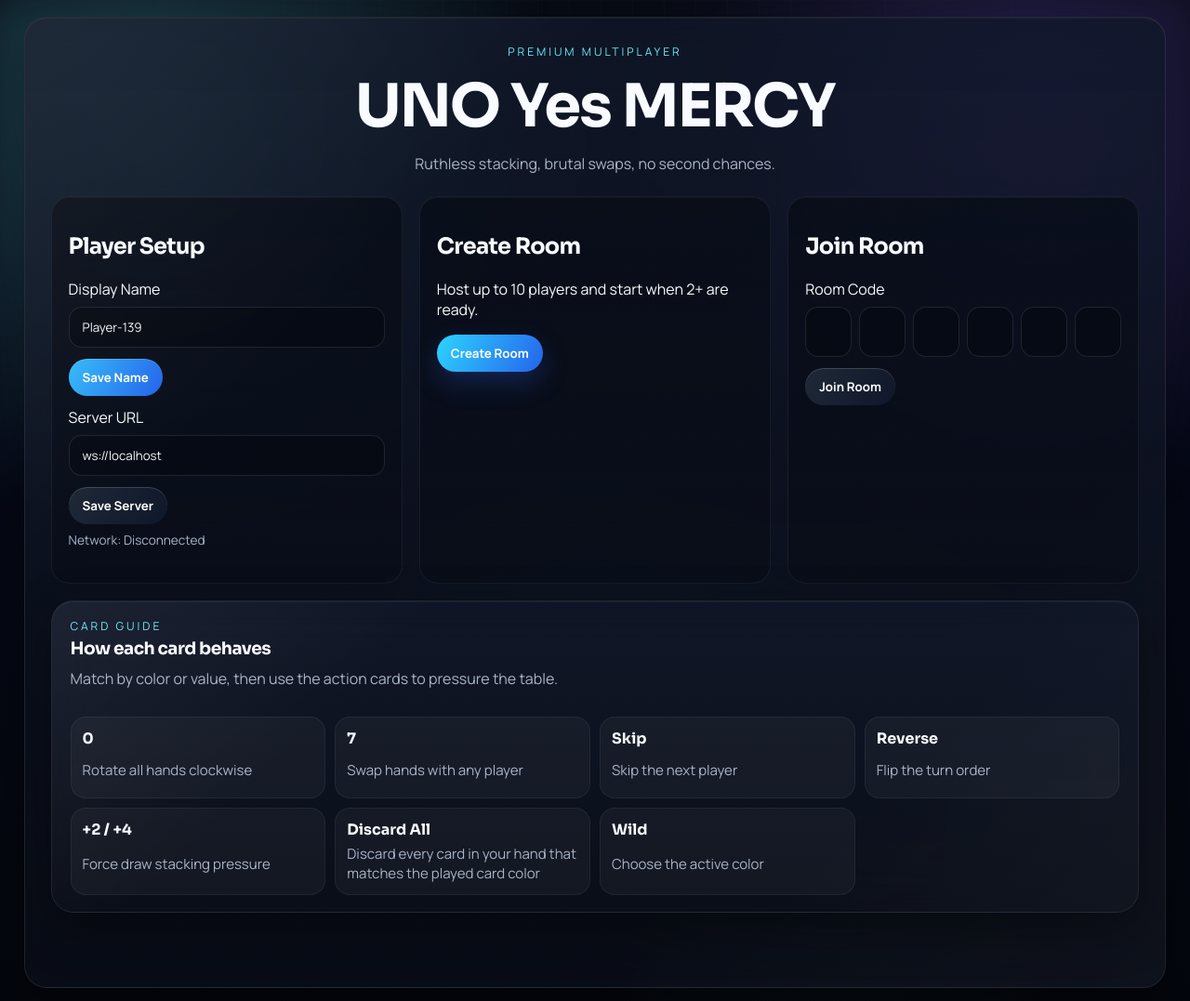
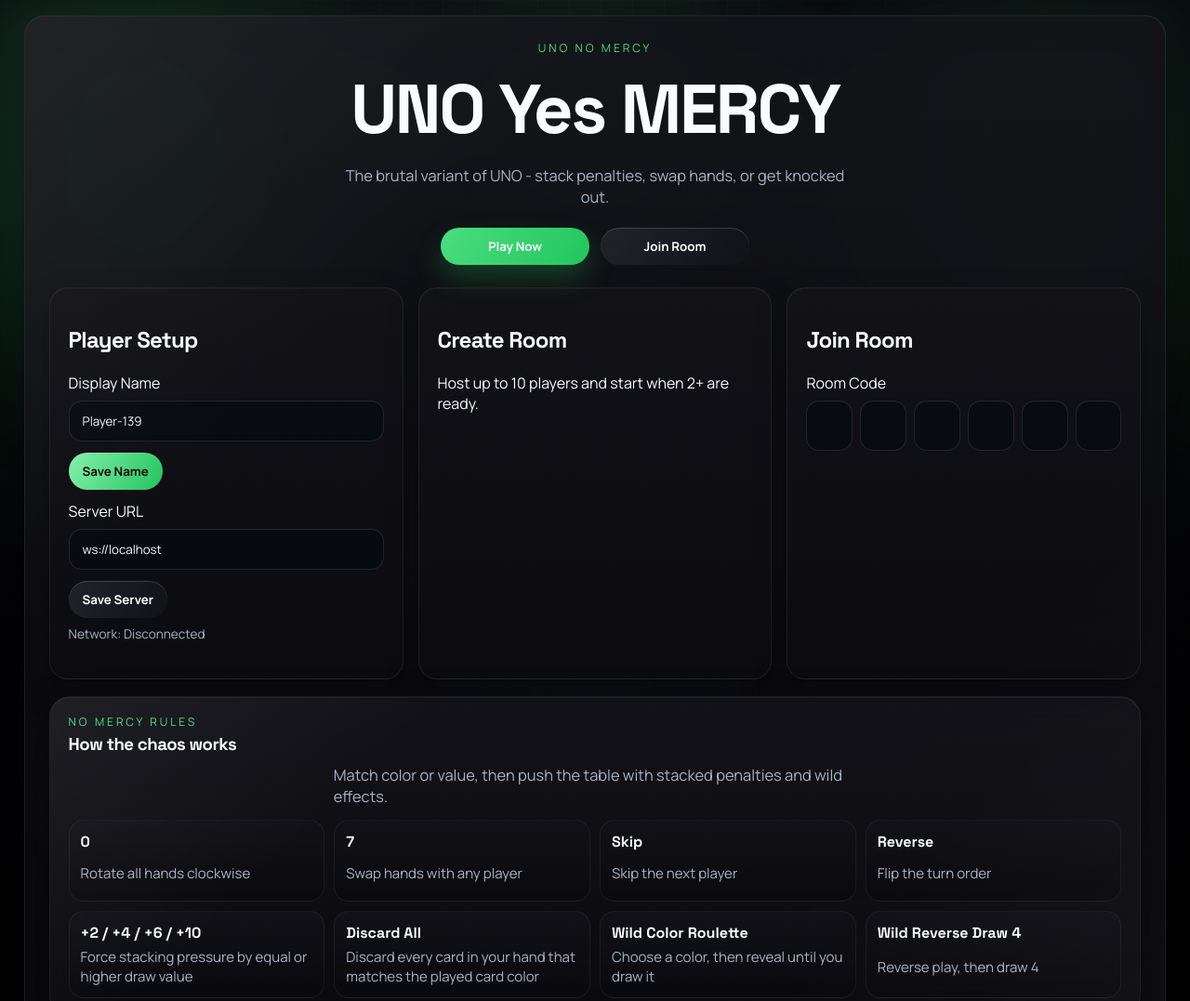
Before and after one commit to dxinschool/Uno-Yes-Mercy, a website: page index.html in a window 1280 px wide. Shown: the top 1077 px of the page at 93% size. Drawn offline with nearby package versions, Linux system fonts and the light colour scheme.

Commit message:
Retheme UI to green

```diff
--- a/index.html
+++ b/index.html
@@ -4,11 +4,11 @@
     <meta charset="UTF-8" />
     <meta name="viewport" content="width=device-width, initial-scale=1.0" />
     <title>UNO Yes Mercy</title>
-    <meta name="theme-color" content="#070b14" />
+    <meta name="theme-color" content="#062014" />
     <link rel="preconnect" href="https://fonts.googleapis.com" />
     <link rel="preconnect" href="https://fonts.gstatic.com" crossorigin />
     <link
-      href="https://fonts.googleapis.com/css2?family=Manrope:wght@400;500;600;700;800&family=Sora:wght@500;600;700;800&family=Russo+One&display=swap"
+      href="https://fonts.googleapis.com/css2?family=Manrope:wght@400;500;600;700;800&family=Space+Grotesk:wght@500;600;700&family=Russo+One&display=swap"
       rel="stylesheet"
     />
     <link rel="stylesheet" href="styles.css" />
@@ -20,9 +20,13 @@
     <main class="app" id="appRoot">
       <section id="lobbyView" class="view active glass">
         <header class="lobby-header">
-          <p class="eyebrow">Premium Multiplayer</p>
+          <p class="eyebrow">UNO No Mercy</p>
           <h1>UNO Yes MERCY</h1>
-          <p class="subtitle">Ruthless stacking, brutal swaps, no second chances.</p>
+          <p class="subtitle">The brutal variant of UNO - stack penalties, swap hands, or get knocked out.</p>
+          <div class="hero-actions">
+            <button id="createRoomBtn" class="btn btn-primary btn-hero">Play Now</button>
+            <button id="joinRoomBtn" class="btn btn-secondary btn-hero">Join Room</button>
+          </div>
         </header>
 
         <div class="lobby-grid">
@@ -44,7 +48,6 @@
           <div class="panel">
             <h2>Create Room</h2>
             <p class="hint">Host up to 10 players and start when 2+ are ready.</p>
-            <button id="createRoomBtn" class="btn btn-primary">Create Room</button>
           </div>
 
           <div class="panel">
@@ -61,24 +64,24 @@
               </div>
               <input id="roomCodeInput" class="room-code-hidden" tabindex="-1" aria-hidden="true" />
             </label>
-            <button id="joinRoomBtn" class="btn btn-secondary">Join Room</button>
           </div>
         </div>
 
         <section class="card-guide glass">
           <div class="card-guide-copy">
-            <p class="eyebrow">Card Guide</p>
-            <h3>How each card behaves</h3>
-            <p class="subtitle">Match by color or value, then use the action cards to pressure the table.</p>
+            <p class="eyebrow">No Mercy Rules</p>
+            <h3>How the chaos works</h3>
+            <p class="subtitle">Match color or value, then push the table with stacked penalties and wild effects.</p>
           </div>
           <div class="card-guide-grid">
             <article><strong>0</strong><span>Rotate all hands clockwise</span></article>
             <article><strong>7</strong><span>Swap hands with any player</span></article>
             <article><strong>Skip</strong><span>Skip the next player</span></article>
             <article><strong>Reverse</strong><span>Flip the turn order</span></article>
-            <article><strong>+2 / +4</strong><span>Force draw stacking pressure</span></article>
+            <article><strong>+2 / +4 / +6 / +10</strong><span>Force stacking pressure by equal or higher draw value</span></article>
             <article><strong>Discard All</strong><span>Discard every card in your hand that matches the played card color</span></article>
-            <article><strong>Wild</strong><span>Choose the active color</span></article>
+            <article><strong>Wild Color Roulette</strong><span>Choose a color, then reveal until you draw it</span></article>
+            <article><strong>Wild Reverse Draw 4</strong><span>Reverse play, then draw 4</span></article>
           </div>
         </section>
 
@@ -170,6 +173,18 @@
       <button id="closeWinnerBtn" class="btn btn-primary">Back to Lobby</button>
     </dialog>
 
+    <dialog id="colorChoiceDialog" class="winner-dialog color-choice-dialog">
+      <p class="eyebrow">Wild Card</p>
+      <h2>Choose a color</h2>
+      <p class="subtitle">The next player keeps drawing until they hit the selected color.</p>
+      <div class="color-choice-grid">
+        <button class="btn color-choice red" data-color-choice="red">Red</button>
+        <button class="btn color-choice blue" data-color-choice="blue">Blue</button>
+        <button class="btn color-choice green" data-color-choice="green">Green</button>
+        <button class="btn color-choice yellow" data-color-choice="yellow">Yellow</button>
+      </div>
+    </dialog>
+
     <script src="https://unpkg.com/lucide@latest"></script>
     <script src="script.js"></script>
   </body>
--- a/styles.css
+++ b/styles.css
@@ -1,17 +1,17 @@
 :root {
-  --bg-primary: #050816;
-  --bg-secondary: #0b1220;
-  --bg-surface: rgba(10, 16, 31, 0.72);
-  --bg-surface-strong: rgba(10, 16, 31, 0.88);
-  --surface-border: rgba(255, 255, 255, 0.09);
-  --surface-border-strong: rgba(255, 255, 255, 0.14);
-  --red: #ff4d6d;
-  --blue: #58a6ff;
-  --green: #4ade80;
-  --yellow: #f5c451;
+  --bg-primary: #040406;
+  --bg-secondary: #0d0d11;
+  --bg-surface: rgba(12, 12, 18, 0.76);
+  --bg-surface-strong: rgba(12, 12, 18, 0.92);
+  --surface-border: rgba(255, 255, 255, 0.08);
+  --surface-border-strong: rgba(255, 255, 255, 0.12);
+  --red: #ff3d57;
+  --blue: #5aa7ff;
+  --green: #37d67a;
+  --yellow: #f4c44f;
   --wild: #8b5cf6;
-  --accent: #67e8f9;
-  --accent-strong: #22d3ee;
+  --accent: #4ade80;
+  --accent-strong: #22c55e;
   --text-primary: #f8fbff;
   --text-secondary: #a9b4c7;
   --danger: #fb7185;
@@ -32,10 +32,10 @@
   font-family: "Manrope", system-ui, sans-serif;
   color: var(--text-primary);
   background:
-    radial-gradient(circle at 15% 15%, rgba(103, 232, 249, 0.12), transparent 30%),
-    radial-gradient(circle at 85% 12%, rgba(139, 92, 246, 0.14), transparent 28%),
-    radial-gradient(circle at 70% 78%, rgba(52, 211, 153, 0.08), transparent 26%),
-    linear-gradient(180deg, #070b14 0%, var(--bg-primary) 42%, #04060d 100%);
+    radial-gradient(circle at 50% 10%, rgba(74, 222, 128, 0.15), transparent 22%),
+    radial-gradient(circle at 12% 20%, rgba(34, 197, 94, 0.12), transparent 26%),
+    radial-gradient(circle at 88% 22%, rgba(74, 222, 128, 0.08), transparent 24%),
+    linear-gradient(180deg, #09090d 0%, var(--bg-primary) 36%, #020203 100%);
   overflow-x: hidden;
   color-scheme: dark;
 }
@@ -44,10 +44,10 @@
   position: fixed;
   inset: 0;
   background:
-    radial-gradient(circle at 10% 10%, rgba(103, 232, 249, 0.18), transparent 34%),
-    radial-gradient(circle at 90% 18%, rgba(139, 92, 246, 0.18), transparent 30%),
-    radial-gradient(circle at 50% 92%, rgba(52, 211, 153, 0.12), transparent 26%);
-  filter: blur(26px) saturate(1.05);
+    radial-gradient(circle at 12% 14%, rgba(74, 222, 128, 0.18), transparent 30%),
+    radial-gradient(circle at 88% 18%, rgba(34, 197, 94, 0.12), transparent 28%),
+    radial-gradient(circle at 50% 92%, rgba(74, 222, 128, 0.08), transparent 22%);
+  filter: blur(30px) saturate(0.95);
   z-index: -2;
   animation: drift 18s ease-in-out infinite alternate;
 }
@@ -73,8 +73,8 @@
 }
 
 .app {
-  width: min(1320px, 96vw);
-  margin: 18px auto 28px;
+  width: min(1360px, 96vw);
+  margin: 16px auto 28px;
 }
 
 .view {
@@ -88,12 +88,12 @@
 .glass {
   border: 1px solid var(--surface-border);
   background:
-    linear-gradient(180deg, rgba(15, 22, 39, 0.82), rgba(8, 12, 22, 0.74)),
-    rgba(255, 255, 255, 0.03);
-  backdrop-filter: blur(26px) saturate(1.1);
-  border-radius: 24px;
+    linear-gradient(180deg, rgba(18, 18, 24, 0.86), rgba(10, 10, 14, 0.8)),
+    rgba(255, 255, 255, 0.02);
+  backdrop-filter: blur(22px) saturate(0.95);
+  border-radius: 22px;
   box-shadow:
-    0 18px 50px rgba(0, 0, 0, 0.38),
+    0 18px 42px rgba(0, 0, 0, 0.46),
     inset 0 1px 0 rgba(255, 255, 255, 0.05);
   position: relative;
   overflow: hidden;
@@ -139,36 +139,47 @@
 h1,
 h2,
 h3 {
-  font-family: "Sora", system-ui, sans-serif;
+  font-family: "Space Grotesk", system-ui, sans-serif;
   letter-spacing: -0.03em;
 }
 
 h1 {
-  margin: 10px 0;
-  font-size: clamp(2.2rem, 5vw, 4.15rem);
+  margin: 10px 0 12px;
+  font-size: clamp(2.6rem, 5.8vw, 4.9rem);
+  text-wrap: balance;
 }
 
 .subtitle {
-  margin-top: 6px;
+  margin: 6px auto 0;
   color: var(--text-secondary);
+  max-width: 56ch;
+  font-size: 1.03rem;
+}
+
+.hero-actions {
+  display: flex;
+  justify-content: center;
+  gap: 12px;
+  margin-top: 22px;
+  flex-wrap: wrap;
 }
 
 #lobbyView {
-  padding: 28px;
+  padding: 26px;
 }
 
 .lobby-grid {
   display: grid;
-  grid-template-columns: repeat(3, minmax(200px, 1fr));
-  gap: 18px;
+  grid-template-columns: repeat(3, minmax(220px, 1fr));
+  gap: 16px;
 }
 
 .panel {
-  padding: 18px;
+  padding: 20px;
   border-radius: 20px;
-  background: linear-gradient(180deg, rgba(8, 12, 22, 0.72), rgba(8, 12, 22, 0.5));
-  border: 1px solid rgba(255, 255, 255, 0.06);
-  box-shadow: inset 0 1px 0 rgba(255, 255, 255, 0.04);
+  background: linear-gradient(180deg, rgba(18, 18, 24, 0.92), rgba(12, 12, 16, 0.8));
+  border: 1px solid rgba(255, 255, 255, 0.07);
+  box-shadow: inset 0 1px 0 rgba(255, 255, 255, 0.04), 0 16px 36px rgba(0, 0, 0, 0.22);
 }
 
 .field {
@@ -190,8 +201,8 @@
 
 input:focus {
   outline: none;
-  border-color: rgba(103, 232, 249, 0.5);
-  box-shadow: 0 0 0 4px rgba(103, 232, 249, 0.12);
+  border-color: rgba(74, 222, 128, 0.5);
+  box-shadow: 0 0 0 4px rgba(74, 222, 128, 0.12);
   background: rgba(10, 15, 27, 0.9);
 }
 
@@ -240,12 +251,12 @@
 }
 
 .btn-primary {
-  background: linear-gradient(120deg, #2dd4ff, #2563eb);
-  box-shadow: 0 12px 28px rgba(37, 99, 235, 0.26);
+  background: linear-gradient(120deg, #4ade80, #22c55e);
+  box-shadow: 0 14px 28px rgba(34, 197, 94, 0.26);
 }
 
 .btn-secondary {
-  background: linear-gradient(120deg, #1f2937, #0f172a);
+  background: linear-gradient(120deg, #22232a, #111218);
 }
 
 .btn-danger {
@@ -257,7 +268,13 @@
 }
 
 .btn-accent {
-  background: linear-gradient(120deg, #38bdf8, #2563eb);
+  background: linear-gradient(120deg, #86efac, #22c55e);
+  color: #160b06;
+}
+
+.btn-hero {
+  min-width: 160px;
+  padding-inline: 20px;
 }
 
 .anim-pulse:not(:disabled) {
@@ -351,27 +368,27 @@
   min-width: 148px;
   padding: 12px 13px;
   border-radius: 16px;
-  background: linear-gradient(180deg, rgba(110, 24, 42, 0.92), rgba(61, 10, 24, 0.78));
-  border: 1px solid rgba(255, 77, 109, 0.22);
+  background: linear-gradient(180deg, rgba(28, 22, 26, 0.96), rgba(17, 15, 18, 0.86));
+  border: 1px solid rgba(255, 255, 255, 0.06);
   box-shadow: inset 0 1px 0 rgba(255, 255, 255, 0.04), 0 10px 22px rgba(0, 0, 0, 0.26);
   transition: border-color 180ms ease, box-shadow 180ms ease, transform 180ms ease, background 180ms ease;
   scroll-snap-align: start;
 }
 
 .player-chip.not-ready {
-  background: linear-gradient(180deg, rgba(110, 24, 42, 0.92), rgba(61, 10, 24, 0.78));
-  border-color: rgba(255, 77, 109, 0.22);
+  background: linear-gradient(180deg, rgba(31, 20, 24, 0.96), rgba(17, 15, 18, 0.86));
+  border-color: rgba(255, 255, 255, 0.06);
 }
 
 .player-chip.ready {
-  background: linear-gradient(180deg, rgba(20, 83, 45, 0.92), rgba(6, 78, 59, 0.78));
-  border-color: rgba(74, 222, 128, 0.32);
-  box-shadow: inset 0 1px 0 rgba(255, 255, 255, 0.05), 0 10px 22px rgba(0, 0, 0, 0.26), 0 0 0 1px rgba(74, 222, 128, 0.12) inset;
+  background: linear-gradient(180deg, rgba(21, 78, 53, 0.96), rgba(15, 52, 36, 0.84));
+  border-color: rgba(74, 222, 128, 0.26);
+  box-shadow: inset 0 1px 0 rgba(255, 255, 255, 0.05), 0 10px 22px rgba(0, 0, 0, 0.26), 0 0 0 1px rgba(74, 222, 128, 0.1) inset;
 }
 
 .player-chip.active {
-  border-color: rgba(103, 232, 249, 0.6);
-  box-shadow: 0 14px 26px rgba(0, 0, 0, 0.3), 0 0 0 1px rgba(103, 232, 249, 0.22) inset;
+  border-color: rgba(74, 222, 128, 0.66);
+  box-shadow: 0 14px 26px rgba(0, 0, 0, 0.3), 0 0 0 1px rgba(74, 222, 128, 0.22) inset;
   transform: translateY(-1px);
   animation: chipFloat 1.8s ease-in-out infinite alternate;
 }
@@ -392,14 +409,14 @@
 .opp-card {
   padding: 12px;
   border-radius: 16px;
-  background: linear-gradient(180deg, rgba(12, 18, 33, 0.72), rgba(7, 12, 22, 0.62));
+  background: linear-gradient(180deg, rgba(18, 18, 24, 0.8), rgba(10, 10, 14, 0.66));
   border: 1px solid rgba(255, 255, 255, 0.06);
   transition: border-color 140ms ease, box-shadow 140ms ease, transform 140ms ease;
 }
 
 .opp-card.active {
-  border-color: rgba(103, 232, 249, 0.55);
-  box-shadow: 0 0 0 1px rgba(103, 232, 249, 0.14) inset, 0 14px 24px rgba(0, 0, 0, 0.24);
+  border-color: rgba(74, 222, 128, 0.52);
+  box-shadow: 0 0 0 1px rgba(74, 222, 128, 0.14) inset, 0 14px 24px rgba(0, 0, 0, 0.24);
   transform: translateY(-1px);
   animation: chipFloat 2.1s ease-in-out infinite alternate;
 }
@@ -410,6 +427,7 @@
   gap: 14px;
   align-items: center;
   padding: 20px;
+  background: linear-gradient(180deg, rgba(18, 18, 24, 0.92), rgba(11, 11, 16, 0.84));
 }
 
 .pile {
@@ -417,7 +435,7 @@
   height: 158px;
   border-radius: 18px;
   border: 1px dashed rgba(255, 255, 255, 0.16);
-  background: linear-gradient(180deg, rgba(11, 17, 29, 0.74), rgba(8, 12, 22, 0.56));
+  background: linear-gradient(180deg, rgba(20, 20, 26, 0.78), rgba(10, 10, 14, 0.62));
   display: grid;
   place-content: center;
   text-align: center;
@@ -530,7 +548,7 @@
 }
 
 .play-mode-toggle .btn.active {
-  box-shadow: 0 0 0 1px rgba(103, 232, 249, 0.82) inset, 0 12px 24px rgba(0, 0, 0, 0.18);
+  box-shadow: 0 0 0 1px rgba(74, 222, 128, 0.82) inset, 0 12px 24px rgba(0, 0, 0, 0.18);
 }
 
 .action-right label {
@@ -602,7 +620,7 @@
 .card-guide-grid article {
   padding: 12px;
   border-radius: 16px;
-  background: rgba(255, 255, 255, 0.04);
+  background: linear-gradient(180deg, rgba(18, 18, 24, 0.88), rgba(10, 10, 14, 0.72));
   border: 1px solid rgba(255, 255, 255, 0.06);
   display: grid;
   gap: 6px;
@@ -610,7 +628,7 @@
 }
 
 .card-guide-grid strong {
-  font-family: "Sora", system-ui, sans-serif;
+  font-family: "Space Grotesk", system-ui, sans-serif;
   font-size: 1rem;
 }
 
@@ -720,24 +738,24 @@
 }
 
 .card-red {
-  background: linear-gradient(160deg, #ff8aa0, var(--red));
+  background: linear-gradient(160deg, #ff8998, var(--red));
 }
 
 .card-blue {
-  background: linear-gradient(160deg, #80b8ff, var(--blue));
+  background: linear-gradient(160deg, #86beff, var(--blue));
 }
 
 .card-green {
-  background: linear-gradient(160deg, #74f0a0, var(--green));
+  background: linear-gradient(160deg, #8af0b1, var(--green));
 }
 
 .card-yellow {
-  background: linear-gradient(160deg, #ffe082, var(--yellow));
+  background: linear-gradient(160deg, #ffe391, var(--yellow));
   color: #1f2937;
 }
 
 .card-wild {
-  background: linear-gradient(140deg, #a78bfa, var(--wild));
+  background: linear-gradient(140deg, #c084fc, var(--wild));
 }
 
 .card-asset {
@@ -861,6 +879,46 @@
 .winner-dialog::backdrop {
   background: rgba(4, 6, 12, 0.8);
   backdrop-filter: blur(8px);
+}
+
+.color-choice-dialog {
+  width: min(92vw, 420px);
+}
+
+.color-choice-grid {
+  display: grid;
+  grid-template-columns: repeat(2, minmax(0, 1fr));
+  gap: 10px;
+  margin-top: 18px;
+}
+
+.color-choice {
+  min-height: 54px;
+  font-weight: 800;
+  letter-spacing: 0.04em;
+  border: 1px solid rgba(255, 255, 255, 0.08);
+}
+
+.color-choice.red {
+  background: linear-gradient(180deg, rgba(255, 77, 109, 0.95), rgba(196, 36, 63, 0.95));
+}
+
+.color-choice.blue {
+  background: linear-gradient(180deg, rgba(88, 166, 255, 0.95), rgba(44, 110, 214, 0.95));
+}
+
+.color-choice.green {
+  background: linear-gradient(180deg, rgba(74, 222, 128, 0.95), rgba(29, 132, 66, 0.95));
+}
+
+.color-choice.yellow {
+  background: linear-gradient(180deg, rgba(245, 196, 81, 0.98), rgba(198, 143, 30, 0.98));
+  color: #1b1303;
+}
+
+.color-choice:hover {
+  transform: translateY(-1px);
+  filter: brightness(1.04);
 }
 
 @keyframes shimmerSweep {
```
